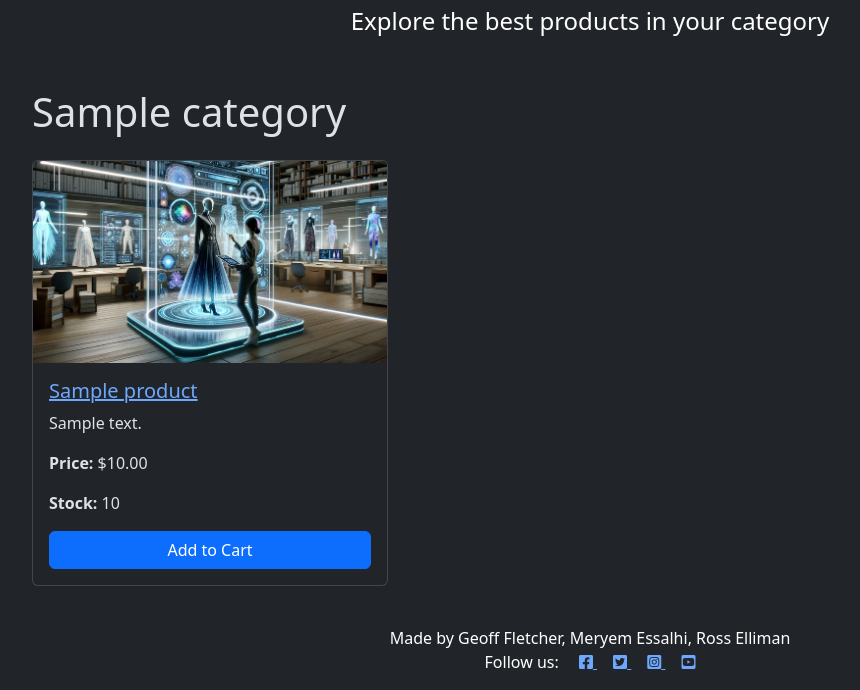
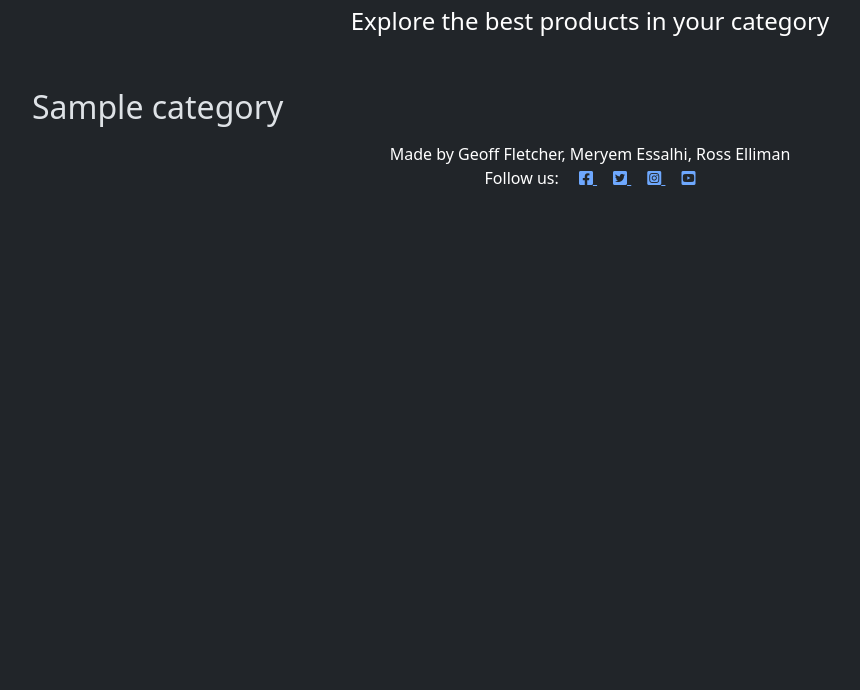
Before and after one commit to Russlyman/e-commerce, a Django app: template shop/templates/shop/index.html in a window 1280 px wide. Shown: the part 672-1362 px from the top of the page, without its empty margins (50-910 px from the left). After the commit the page ends 858 px from the top, so only its background shows below. Run offline with Django 4.2, Linux system fonts and the light colour scheme; the template is opened without the code that fills it: values that come from a table or form of the project are taken from there, others are empty; tables that the repository leaves empty hold one stand-in row (values such as "Sample post").

Commit message:
Fix templates and views

```diff
--- a/shop/templates/shop/index.html
+++ b/shop/templates/shop/index.html
@@ -1,42 +1,21 @@
-{% extends "base.html" %}
-{% load static %}
-
-{% block content %}
+{% extends "base.html" %} {% load static %} {% block content %}
 <!-- Hero Section -->
-<div class="hero bg-dark text-white text-center py-5" >
-    <img src="{% static 'images/hero.png' %}" class="img-fluid" alt="Hero Image">
-    <div class="container">
-        <h1 class="display-4">Replicant</h1>
-        <p class="lead">Explore the best products in your category</p>
-    </div>
+<div class="hero bg-dark text-white text-center py-5">
+  <img
+    src="{% static 'images/hero.png' %}"
+    class="img-fluid"
+    alt="Hero Image"
+  />
+  <div class="container">
+    <h1 class="display-4">Replicant</h1>
+    <p class="lead">Explore the best products in your category</p>
+  </div>
 </div>
 <!-- Category Section -->
 <div class="container mt-5">
-
-    <h1 class="mb-4">{{ category.name }}</h1>
-    {% if products %}
-        <div class="row">
-        {% for product in products %}
-            <div class="col-md-4 mb-4">
-                <div class="card">
-                    <img src="{% static 'images/cat.png' %}" class="card-img-top" alt="{{ product.name }}">
-                    <div class="card-body d-flex flex-column">
-                        <a href="{% url 'shop:product' product.id %}" class="">
-                            <h5 class="card-title">{{ product.name }}</h5>
-                        </a>
-                        <p class="card-text">{{ product.description }}</p>
-                        <p><strong>Price:</strong> ${{ product.price }}</p>
-                        <p><strong>Stock:</strong> {{ product.stock }}</p>
-                        <a href="#" class="btn btn-primary">Add to Cart</a>
-                    </div>
-                </div>
-            </div>
-        {% endfor %}
-        </div>
-    {% else %}
-        <p>No products found in this category.</p>
-    {% endif %}
-
+  {% for category in categories %}
+  <a href="{% url 'category' category.id %}" class="h2 text-decoration-none">{{ category.name }}</a>
+  {% endfor %}
 </div>
 
 {% endblock content %}
--- a/shop/urls.py
+++ b/shop/urls.py
@@ -3,6 +3,6 @@ from django.urls import path
 
 urlpatterns = [
     path("", views.index, name="home"),
-    path('category/<int:category_id>/', views.item_category, name='item_category'),
-    path("item/<int:product_id>", views.product, name="product"),
+    path("product/<int:product_id>", views.product, name="product"),
+    path("category/<int:category_id>", views.category, name="category"),
 ]
```
Also changed, not shown: shop/templates/shop/category.html (added, +41 -0 lines), shop/views.py (+7 -8 lines).
